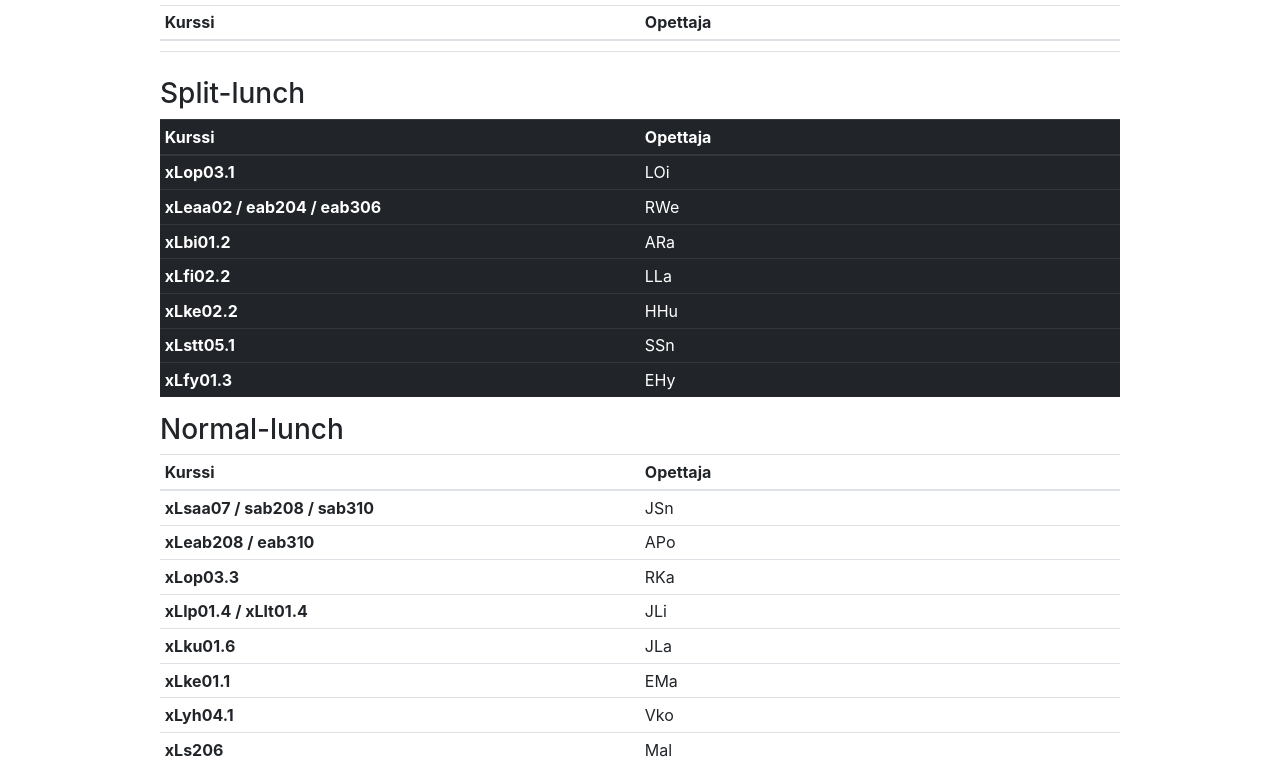
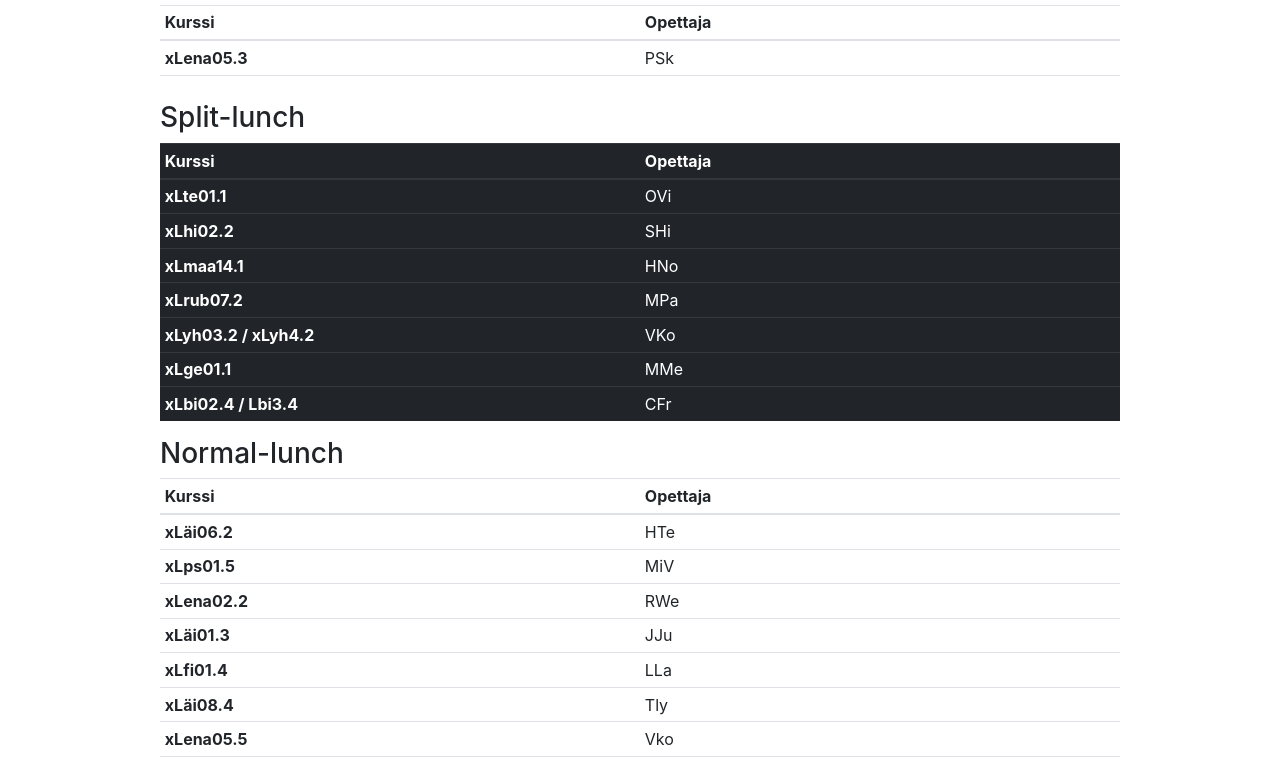
Before and after one commit to helkama/onkomeillasplit.ml, a plain HTML site: page bootstrap-designing.html in a window 1280 px wide. Shown: the part 93-876 px from the top of the page. Drawn offline with nearby package versions, Linux system fonts and the light colour scheme.

Commit message:
Added wednesday data

```diff
--- a/bootstrap-designing.html
+++ b/bootstrap-designing.html
@@ -19,7 +19,7 @@
 
   </head>
   <body>
-    <h1>Tuesday lunches</h1>
+    <h1>Wednesday lunches</h1>
     <!-- This is now displaying the monday lunches as an example -->
 <div class="mx-auto" style="width: 75%;" >
   <h3> Lower seconday Split-lunch </h3>
@@ -33,8 +33,8 @@
   </thead>
   <tbody>
     <tr>
-      <th scope="row" style="width: 50%"></th>
-      <td></td>
+      <th scope="row" style="width: 50%">xLena05.3</th>
+      <td>PSk</td>
 
     </tr>
     <tr>
@@ -56,38 +56,38 @@
   </thead>
   <tbody>
     <tr>
-      <th scope="row"  style="width: 50%">xLop03.1</th>
-      <td>LOi</td>
+      <th scope="row"  style="width: 50%">xLte01.1</th>
+      <td>OVi</td>
 
     </tr>
     <tr>
-      <th scope="row">xLeaa02 / eab204 / eab306</th>
-      <td>RWe</td>
+      <th scope="row">xLhi02.2</th>
+      <td>SHi</td>
 
     </tr>
     <tr>
-      <th scope="row">xLbi01.2</th>
-      <td colspan="2">ARa</td>
+      <th scope="row">xLmaa14.1</th>
+      <td colspan="2">HNo</td>
 
     </tr>
     <tr>
-      <th scope="row">xLfi02.2</th>
-      <td colspan="2">LLa</td>
+      <th scope="row">xLrub07.2</th>
+      <td colspan="2">MPa</td>
 
     </tr>
     <tr>
-      <th scope="row">xLke02.2</th>
-      <td colspan="2">HHu</td>
+      <th scope="row">xLyh03.2 / xLyh4.2</th>
+      <td colspan="2">VKo</td>
 
     </tr>
     <tr>
-      <th scope="row">xLstt05.1</th>
-      <td colspan="2">SSn</td>
+      <th scope="row">xLge01.1</th>
+      <td colspan="2">MMe</td>
 
     </tr>
     <tr>
-      <th scope="row">xLfy01.3</th>
-      <td colspan="2">EHy</td>
+      <th scope="row">xLbi02.4 / Lbi3.4</th>
+      <td colspan="2">CFr</td>
 
     </tr>
   </tbody>
@@ -103,43 +103,43 @@
 </thead>
 <tbody>
 <tr>
-  <th scope="row">xLsaa07 / sab208 / sab310</th>
-  <td>JSn</td>
+  <th scope="row">xLäi06.2</th>
+  <td>HTe</td>
 
 </tr>
 <tr>
-  <th scope="row">xLeab208 / eab310</th>
-  <td>APo</td>
+  <th scope="row">xLps01.5</th>
+  <td>MiV</td>
 
 </tr>
 <tr>
-  <th scope="row">xLop03.3</th>
-  <td>RKa</td>
+  <th scope="row">xLena02.2</th>
+  <td>RWe</td>
 
 </tr>
 <tr>
-  <th scope="row">xLlp01.4 / xLlt01.4</th>
-  <td>JLi</td>
+  <th scope="row">xLäi01.3</th>
+  <td>JJu</td>
 
 </tr>
 <tr>
-  <th scope="row">xLku01.6</th>
-  <td>JLa</td>
+  <th scope="row">xLfi01.4</th>
+  <td>LLa</td>
 
 </tr>
 <tr>
-  <th scope="row">xLke01.1</th>
-  <td>EMa</td>
+  <th scope="row">xLäi08.4</th>
+  <td>Tly</td>
 
 </tr>
 <tr>
-  <th scope="row">xLyh04.1</th>
+  <th scope="row">xLena05.5</th>
   <td>Vko</td>
 
 </tr>
 <tr>
-  <th scope="row">xLs206</th>
-  <td>Mal</td>
+  <th scope="row"></th>
+  <td></td>
 
 </tr>
 </tbody>
```
Also changed, not shown: tables/wednesday.txt.
